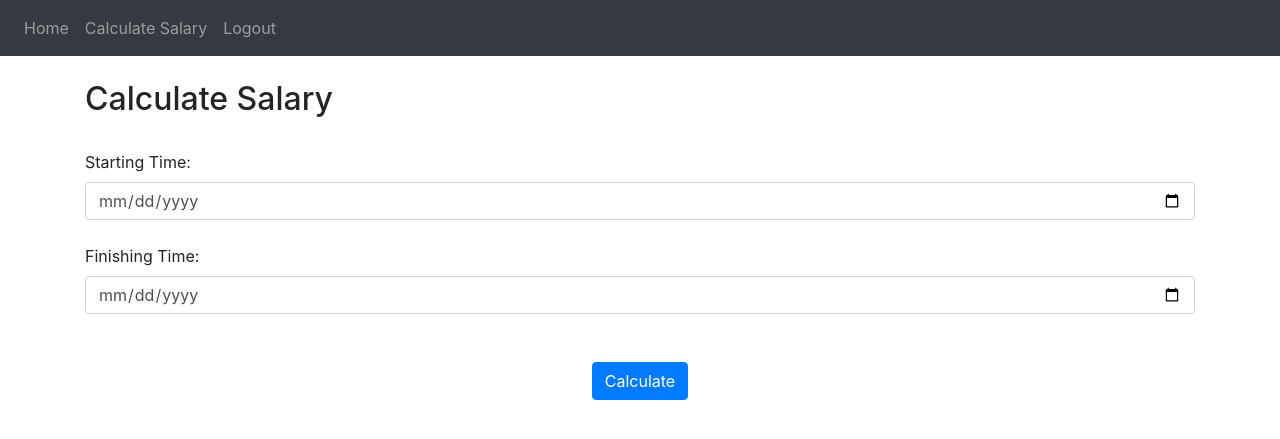
After one commit to ilaiazulay/Nahal-Kofer, a Flask app: page /calculate_salary in a window 1280 px wide. The commit adds this page. Shown: the top 439 px of the page. Run offline with Flask 3, Linux system fonts and the light colour scheme; a user stored in the database is signed in; some libraries are stand-ins or nearby versions.

Commit message:
add salary calculation

```diff
--- a/website/templates/base.html
+++ b/website/templates/base.html
@@ -27,6 +27,7 @@
         <div class="navbar-nav">
           {% if user.is_authenticated %}
           <a class="nav-item nav-link" id="home" href="/">Home</a>
+          <a class="nav-item nav-link" id="salary" href="/calculate_page">Calculate Salary</a>
           <a class="nav-item nav-link" id="logout" href="/logout">Logout</a>
           {% else %}
           <a class="nav-item nav-link" id="login" href="/login">Login</a>
--- /dev/null
+++ b/website/templates/calculate_salary.html
@@ -0,0 +1,30 @@
+{% extends "base.html" %} {$ block title %}Home{ %endblock% }
+{% block content %}
+<br />
+<h2>Calculate Salary</h2>
+<br />
+
+<form method="POST">
+
+  <label for="start_time">Starting Time:</label>
+  <input type="date" id="start_time" name="start_time" class="form-control" value="{{ request.form.get('start_time') }}" required><br>
+
+  <label for="finish_time">Finishing Time:</label>
+  <input type="date" id="finish_time" name="finish_time" class="form-control" value="{{ request.form.get('finish_time') }}" required><br>
+
+  <br />
+
+  <div align="center">
+    <button type="submit" class="btn btn-primary" value="Submit">Calculate</button>
+  </div>
+</form>
+
+{% if salary is not none %}
+<br>
+<div class="result-container" align="center">
+  <h3>Your Salary:</h3>
+  <p class="salary-amount" style="font-size: 24px;">{{ '{:,.2f}'.format(salary) }}</p>
+</div>
+{% endif %}
+
+{% endblock %}
--- a/website/views.py
+++ b/website/views.py
@@ -4,6 +4,7 @@ from .models import Shift
 from . import db
 from datetime import datetime, time
 import json
+from .calculate import calculate_daily_salary, hourly_wage_rates
 
 
 views = Blueprint('views', __name__)
@@ -52,6 +53,7 @@ def home():
 
 
 @views.route('/delete-shift', methods=['POST'])
+@login_required
 def delete_shift():
     shift = json.loads(request.data)
     shift_id = shift['shiftId']
@@ -62,3 +64,41 @@ def delete_shift():
             db.session.commit()
 
     return jsonify({})
+
+
+@views.route('/calculate_page')
+@login_required
+def calculate_page():
+    return redirect(url_for('views.calculate_salary'))
+
+
+@views.route('/calculate_salary', methods=['GET', 'POST'])
+@login_required
+def calculate_salary():
+    salary = None  # Initialize salary variable
+
+    if request.method == 'POST':
+
+        string_start_time = request.form.get('start_time')
+        string_finish_time = request.form.get('finish_time')
+
+        string_start_time += ' 00:00'
+        string_finish_time += ' 00:00'
+
+        print(string_start_time, string_finish_time)
+
+        # Convert the start_time and finish_time strings to time variables
+        start_time = datetime.strptime(string_start_time, '%Y-%m-%d %H:%M')
+        finish_time = datetime.strptime(string_finish_time, '%Y-%m-%d %H:%M')
+        print(type(start_time), type(finish_time), current_user.id)
+        # Calculate the duration between start_time and finish_time
+
+        if start_time >= finish_time:
+            flash('Start of the shift can not be after or the same as the end of the shift', category='error')
+
+        else:
+            salary = calculate_daily_salary(start_time, finish_time, current_user.shifts, hourly_wage_rates)
+            print(salary)
+            # return redirect(url_for('views.calculate_salary'))
+
+    return render_template("calculate_salary.html", user=current_user, salary=salary)
```
Also changed, not shown: website/calculate.py (+156 -156 lines).
